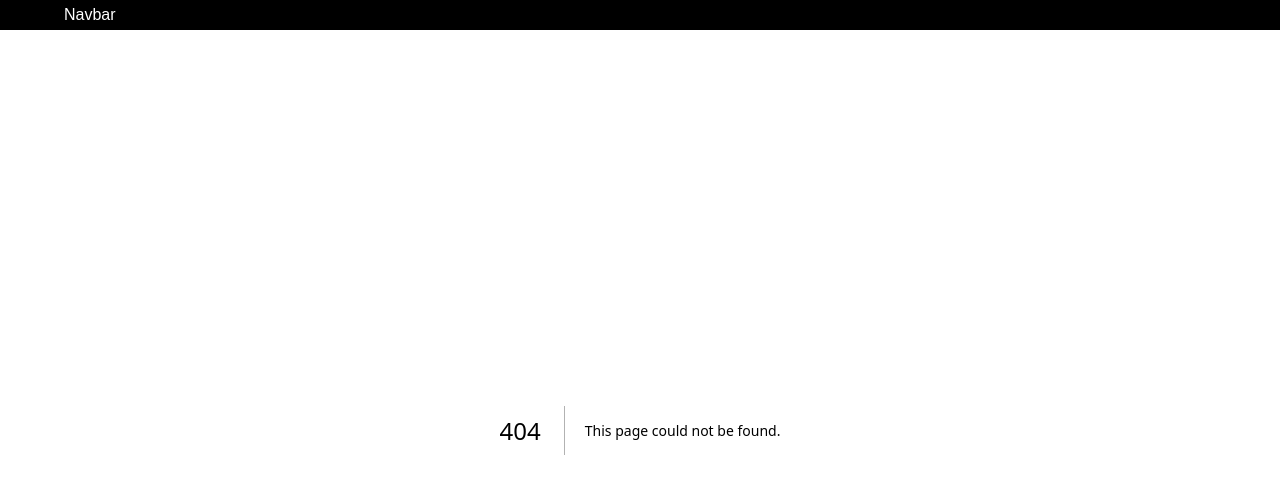
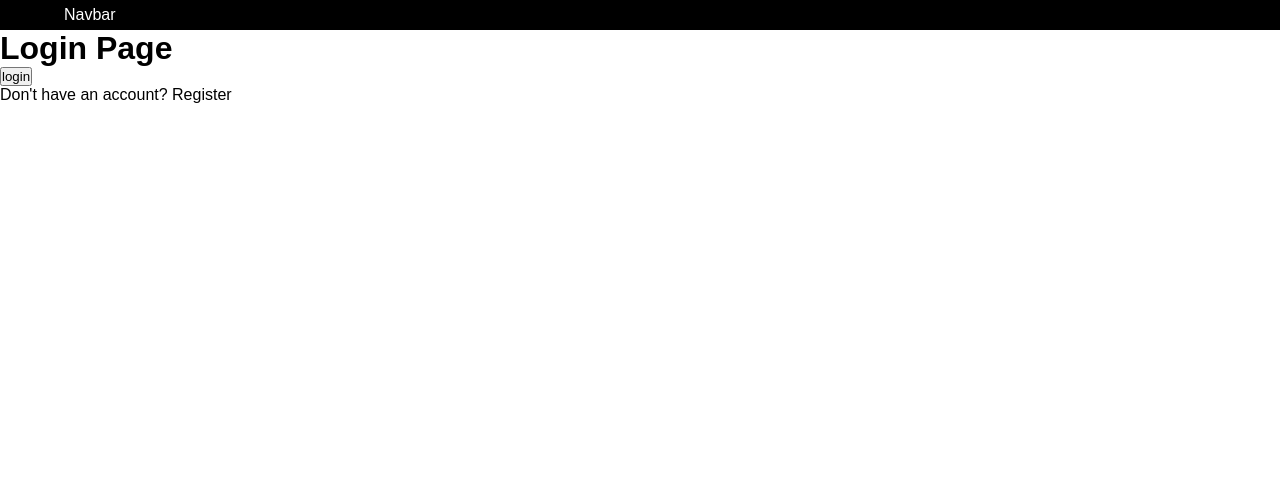
Before and after one commit to pinje0/store-nextjs-pr, a Next.js app: page /auth/login in a window 1280 px wide. Before the commit this address had no page. Shown: the top 494 px of the page. Built offline with nearby package versions, Linux system fonts and the light colour scheme.

Commit message:
add login page & useRouter navigation

```diff
--- /dev/null
+++ b/src/pages/auth/login.tsx
@@ -0,0 +1,21 @@
+import Link from "next/link";
+import { useRouter } from "next/router";
+
+const LoginPage = () => {
+  const { push, query } = useRouter();
+  const handlerLogin = () => {
+    push("/product");
+  };
+
+  return (
+    <div>
+      <h1>Login Page</h1>
+      <button onClick={() => handlerLogin()}>login</button>
+      <p>
+        Don't have an account? <Link href={"/auth/register"}>Register</Link>
+      </p>
+    </div>
+  );
+};
+
+export default LoginPage;
```
